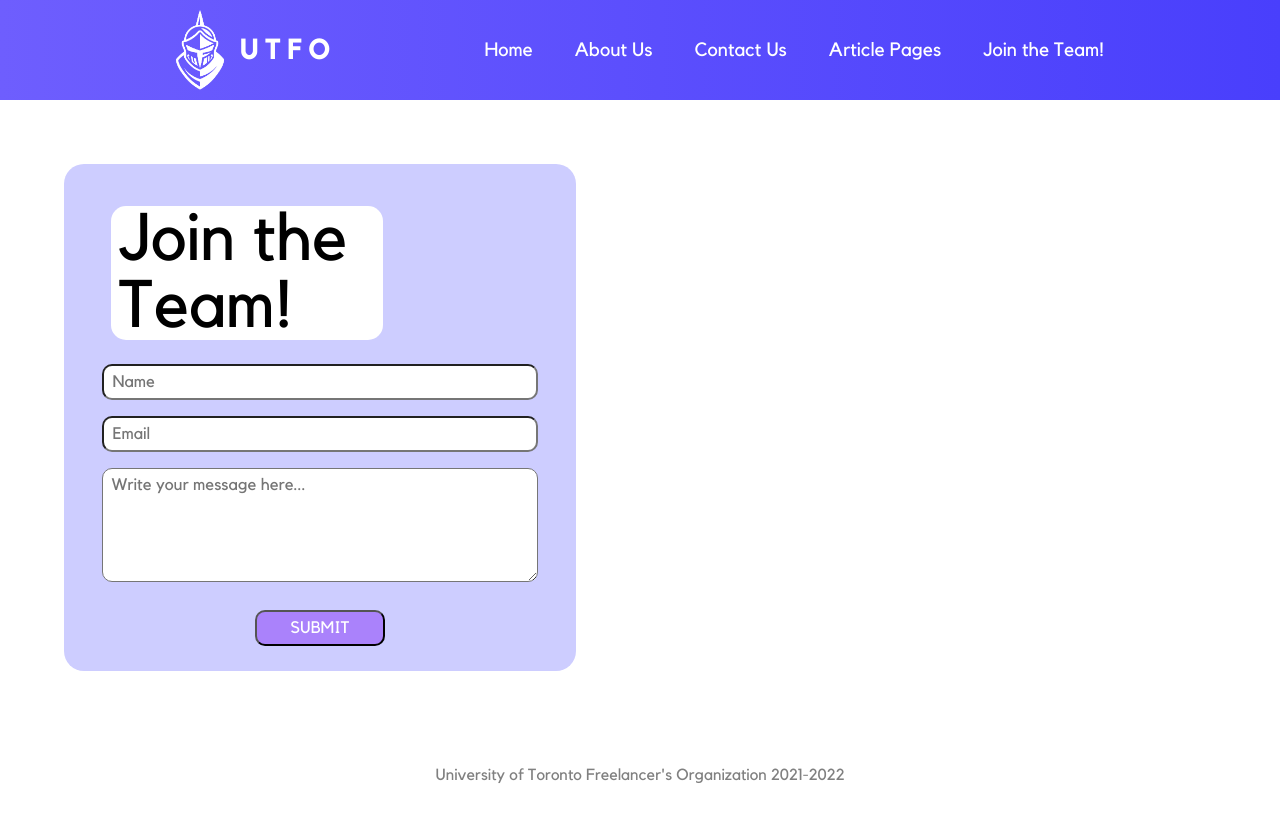
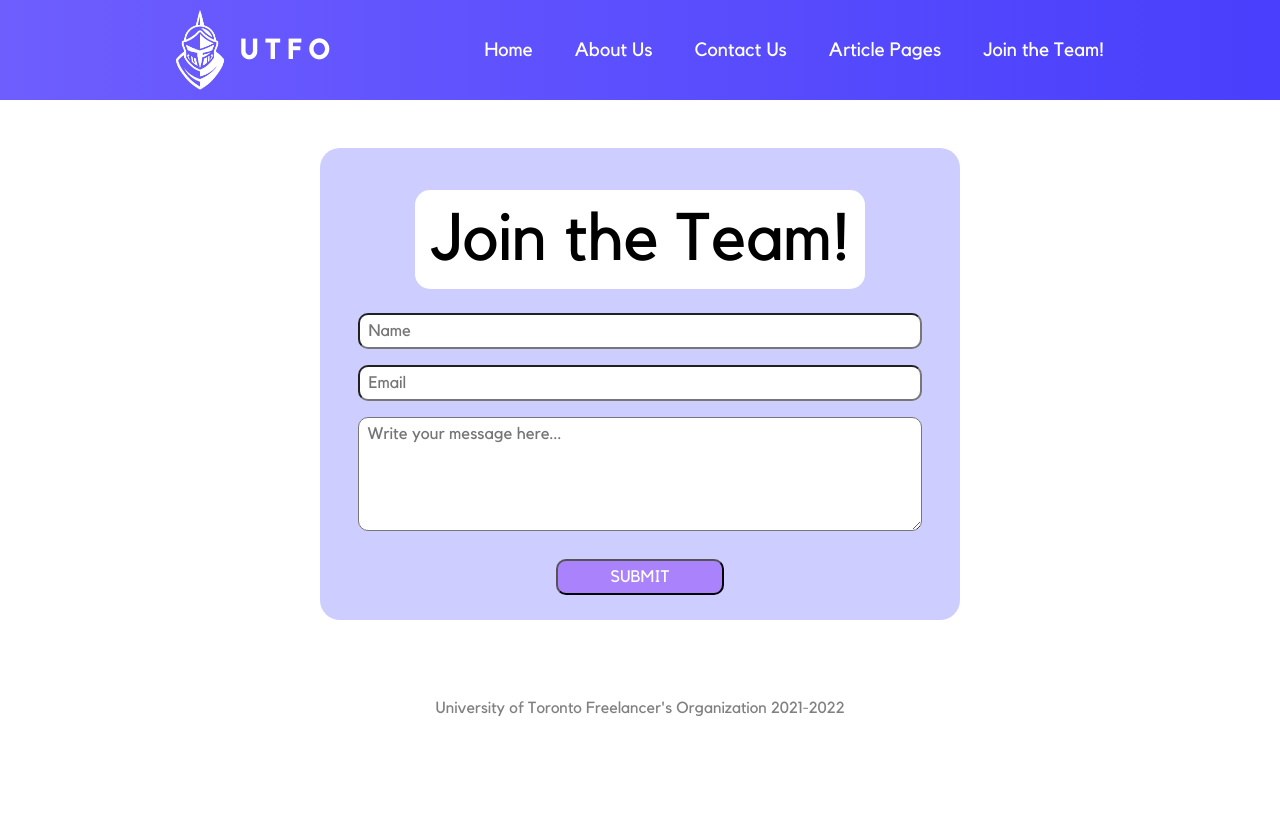
Before and after one commit to UTFO/UTFO-Website, a React (Create React App) app: page /apply in a window 1280 px wide. Built offline with nearby package versions, Linux system fonts and the light colour scheme.

Commit message:
Clean up Apply page

```diff
--- a/src/components/pages/Apply/Apply.css
+++ b/src/components/pages/Apply/Apply.css
@@ -1,39 +1,25 @@
-@font-face {
-    font-family: "Kollektif";
-    src: url('../../../../src/assets/Kollektif.ttf');
+.apply-form span {
+  display: inline-block;
+  background-color: white;
+  word-wrap: normal;
 }
-  span{
-      display:inline-block;
-      background-color: white;
-      margin-right: 20%;
-      word-wrap: normal;
-      padding-left: 2%;
-  }
-  .join-title span {
-    display:inline-block;
+.apply-form .join-title span {
+  display: inline-block;
   font-family: Kollektif, monospace;
   font-size: 5.2vw;
   color: #000;
+  padding: 1rem;
   margin-top: 2vh;
   margin-bottom: 2vh;
-    width: 65%;
   border-radius: 15px;
+  white-space: nowrap;
 }
-  text {
+.apply-form textarea {
   font-family: Kollektif, monospace;
 }
 
-  .form-container {
-    display: flex;
-    width: 100%;
-  }
 
-  iframe {
-    padding-top: 3%;
-    width: 50%;
-  }
-
-  input, textarea {
+.apply-form input, .apply-form textarea {
   margin: 1vh;
   border-radius: 10px;
   width: 100%;
@@ -42,7 +28,7 @@
   padding: 1vh;
 }
 
-  input[type=submit]{
+.apply-form input[type=submit]{
   background: #AA82FB;
   width: 30%;
   color: white;
@@ -54,19 +40,19 @@
   margin-top: 2.5vh;
 }
 
-  .form {
+.apply-form {
   padding: 2vw;
   padding-left: 3vw;
   padding-right: 3vw;
   font-family: Kollektif, monospace;
   height: 100%;
-    width: 40vw;
+  width: 50vw;
   background: #CDCDFF;
   display: flex;
   flex-direction: column;
   border-radius: 20px;
   justify-content: space-around;
   align-items: center;
-    margin: 5%;
+  margin: 5% auto;
   color: white;
 }
--- a/src/components/pages/Apply/index.js
+++ b/src/components/pages/Apply/index.js
@@ -1,6 +1,5 @@
 import React from 'react';
 import './Apply.css';
-import ReactDOM from 'react-dom';
 
 class App extends React.Component {
   constructor(props) {
@@ -22,7 +21,8 @@ class App extends React.Component {
 
   render() {
     return (
-      <form onSubmit={this.handleSubmit} className="form">
+      <div className="inner">
+        <form onSubmit={this.handleSubmit} className="apply-form">
           <div className='join-title'><span>Join the Team!</span></div>
 
           <input type="text" placeholder="Name" />
@@ -34,6 +34,7 @@ class App extends React.Component {
           <input type="submit" value="Submit" />
 
         </form>
+      </div>
     );
   }
 
```
Lines whose indentation alone changed are shown as unchanged.
